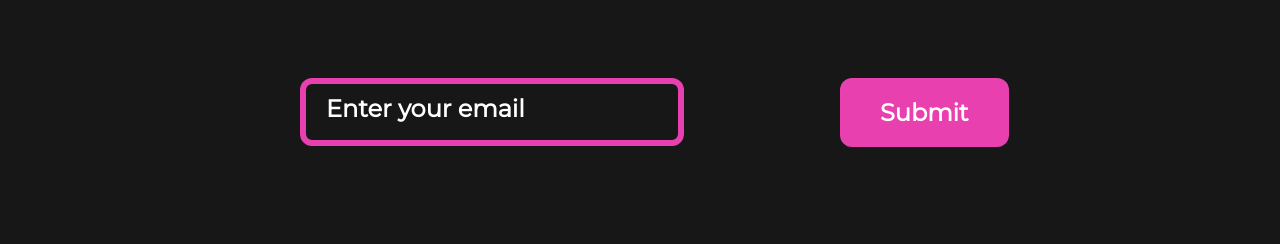
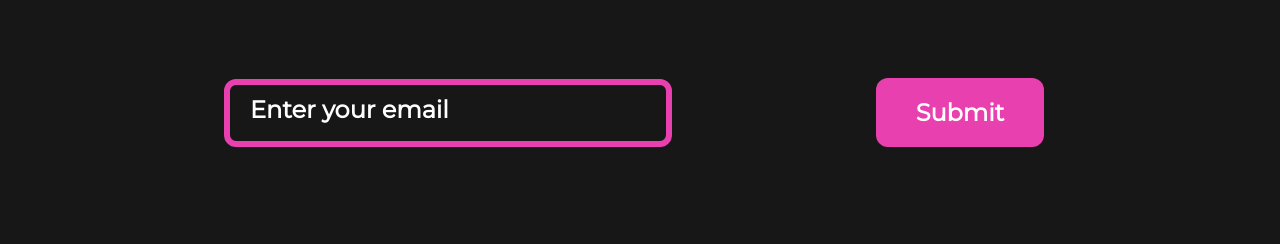
Before and after one commit to itsskofficial/Passion8, a plain HTML site: page index.html in a window 1280 px wide. Shown: the part 551-795 px from the top of the page. Drawn offline with Linux system fonts and the light colour scheme.

Commit message:
Responsive done for min width 992 px

```diff
--- a/assets/css/index.css
+++ b/assets/css/index.css
@@ -162,6 +162,9 @@ div.things-which-matter div.things-flex div.thing-3 h4{
 div.email-input{
   display: flex;
   margin-top: 100px;
+  text-align: center;
+  align-items: center;
+  justify-content: center;
 }
 
 div.email-input div.email{
@@ -169,11 +172,10 @@ div.email-input div.email{
 }
 
 div.email-input div.email input#email{
-  width: 80%;
+  width: 70%;
   padding: 20px 20px;
   border: 6px solid var(--base-pink-1);
   border-radius: 12px;
-  margin-left: 300px;
   background-color: var(--base-black);
 }
 
@@ -184,7 +186,10 @@ div.email-input div.email input#email{
   text-align: left;
   vertical-align: middle;
   color: var(--pure-white);
+}
 
+div.email-input div.submit-button{
+  width: 30%;
 }
 
 div.email-input div.submit-button button#submit{
@@ -197,7 +202,6 @@ div.email-input div.submit-button button#submit{
   font-weight: 600;
   font-size: x-large;
   border-radius: 12px;
-  margin-left: 200px;
   vertical-align: middle;
 }
 
@@ -344,6 +348,9 @@ div.things-which-matter div.things-flex div.thing-3 h4{
 div.email-input{
   display: flex;
   margin-top: 100px;
+  text-align: center;
+  align-items: center;
+  justify-content: center;
 }
 
 div.email-input div.email{
@@ -351,7 +358,7 @@ div.email-input div.email{
 }
 
 div.email-input div.email input#email{
-  width: 60%;
+  width: 70%;
   padding: 20px 20px;
   border: 6px solid var(--base-pink-1);
   border-radius: 12px;
@@ -369,7 +376,8 @@ div.email-input div.email input#email{
 }
 
 div.email-input div.submit-button{
-  width: 50%;
+  width: 30%;
+  text-align: center;
 }
 
 div.email-input div.submit-button button#submit{
@@ -382,7 +390,6 @@ div.email-input div.submit-button button#submit{
   font-weight: 600;
   font-size: x-large;
   border-radius: 12px;
-  margin-left: 200px;
   vertical-align: middle;
 }
 
```
